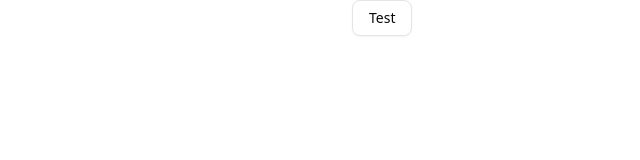
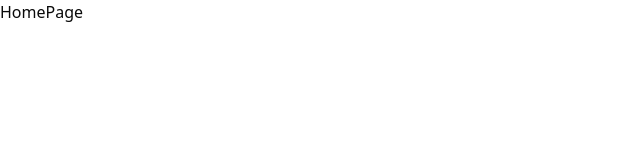
Before and after one commit to mrjakhongir/fedya, a React (Vite) app: page / in a window 1280 px wide. Shown: the top 160 px of the page, without its empty margins (0-640 px from the left). Built offline with nearby package versions, Linux system fonts and the light colour scheme.

Commit message:
feat: routing/app

```diff
--- a/index.html
+++ b/index.html
@@ -8,6 +8,6 @@
   </head>
   <body>
     <div id="root"></div>
-    <script type="module" src="/src/main.tsx"></script>
+    <script type="module" src="/src/app/main.tsx"></script>
   </body>
 </html>
--- a/package.json
+++ b/package.json
@@ -12,11 +12,13 @@
   "dependencies": {
     "@radix-ui/react-slot": "^1.2.4",
     "@tailwindcss/vite": "^4.1.17",
+    "@tanstack/react-query": "^5.90.12",
     "class-variance-authority": "^0.7.1",
     "clsx": "^2.1.1",
     "lucide-react": "^0.556.0",
     "react": "^19.2.0",
     "react-dom": "^19.2.0",
+    "react-router-dom": "^7.10.1",
     "tailwind-merge": "^3.4.0",
     "tailwindcss": "^4.1.17"
   },
--- a/src/App.tsx
+++ /dev/null
@@ -1,12 +0,0 @@
-import { Button } from "./shared/ui/button";
-import Wrapper from "./shared/ui/wrapper";
-
-function App() {
-  return (
-    <Wrapper>
-      <Button variant="outline">Test</Button>
-    </Wrapper>
-  );
-}
-
-export default App;
--- /dev/null
+++ b/src/app/app.tsx
@@ -0,0 +1,12 @@
+import { Providers } from "./providers/providers";
+import { AppRouter } from "./router/app-router";
+
+function App() {
+  return (
+    <Providers>
+      <AppRouter />
+    </Providers>
+  );
+}
+
+export default App;
--- /dev/null
+++ b/src/app/layout/app-layout.tsx
@@ -0,0 +1,11 @@
+import { Outlet } from "react-router-dom";
+
+export const AppLayout = () => {
+  return (
+    <div>
+      <main>
+        <Outlet />
+      </main>
+    </div>
+  );
+};
--- a/src/main.tsx
+++ b/src/app/main.tsx
@@ -1,6 +1,6 @@
 import { StrictMode } from "react";
 import { createRoot } from "react-dom/client";
-import App from "./App.tsx";
+import App from "./app.tsx";
 import "./index.css";
 
 createRoot(document.getElementById("root")!).render(
--- /dev/null
+++ b/src/app/providers/providers.tsx
@@ -0,0 +1,12 @@
+import { queryClient } from "@/shared/config/query-client";
+import { QueryClientProvider } from "@tanstack/react-query";
+
+type Props = {
+  children: React.ReactNode;
+};
+
+export const Providers: React.FC<Props> = ({ children }) => {
+  return (
+    <QueryClientProvider client={queryClient}>{children}</QueryClientProvider>
+  );
+};
--- /dev/null
+++ b/src/app/router/app-router.tsx
@@ -0,0 +1,12 @@
+import HomePage from "@/pages/home/ui/home-page";
+import { createBrowserRouter, RouterProvider } from "react-router-dom";
+import { AppLayout } from "../layout/app-layout";
+
+const router = createBrowserRouter([
+  {
+    element: <AppLayout />,
+    children: [{ path: "/", element: <HomePage /> }],
+  },
+]);
+
+export const AppRouter = () => <RouterProvider router={router} />;
--- /dev/null
+++ b/src/pages/home/ui/home-page.tsx
@@ -0,0 +1,5 @@
+const HomePage = () => {
+  return <div>HomePage</div>;
+};
+
+export default HomePage;
--- /dev/null
+++ b/src/shared/config/query-client.ts
@@ -0,0 +1,15 @@
+import { QueryClient } from "@tanstack/react-query";
+
+export const queryClient = new QueryClient({
+  defaultOptions: {
+    queries: {
+      staleTime: 1000 * 60 * 5,
+      gcTime: 1000 * 60 * 10,
+      retry: 1,
+      refetchOnWindowFocus: false,
+    },
+    mutations: {
+      retry: 0,
+    },
+  },
+});
```
Also changed, not shown: src/app/index.css (renamed from src/index.css), 1 other file (tests, documents, lock files or other folders).
